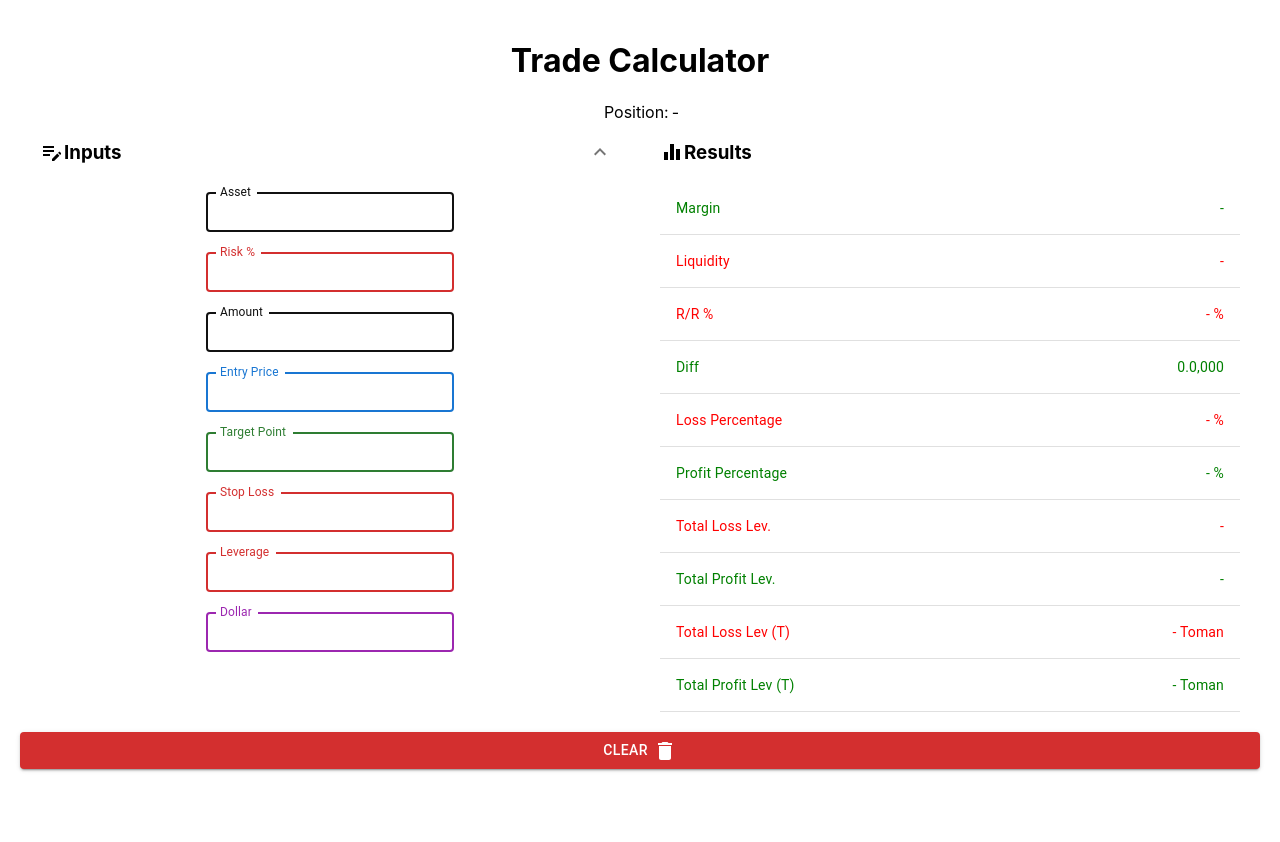
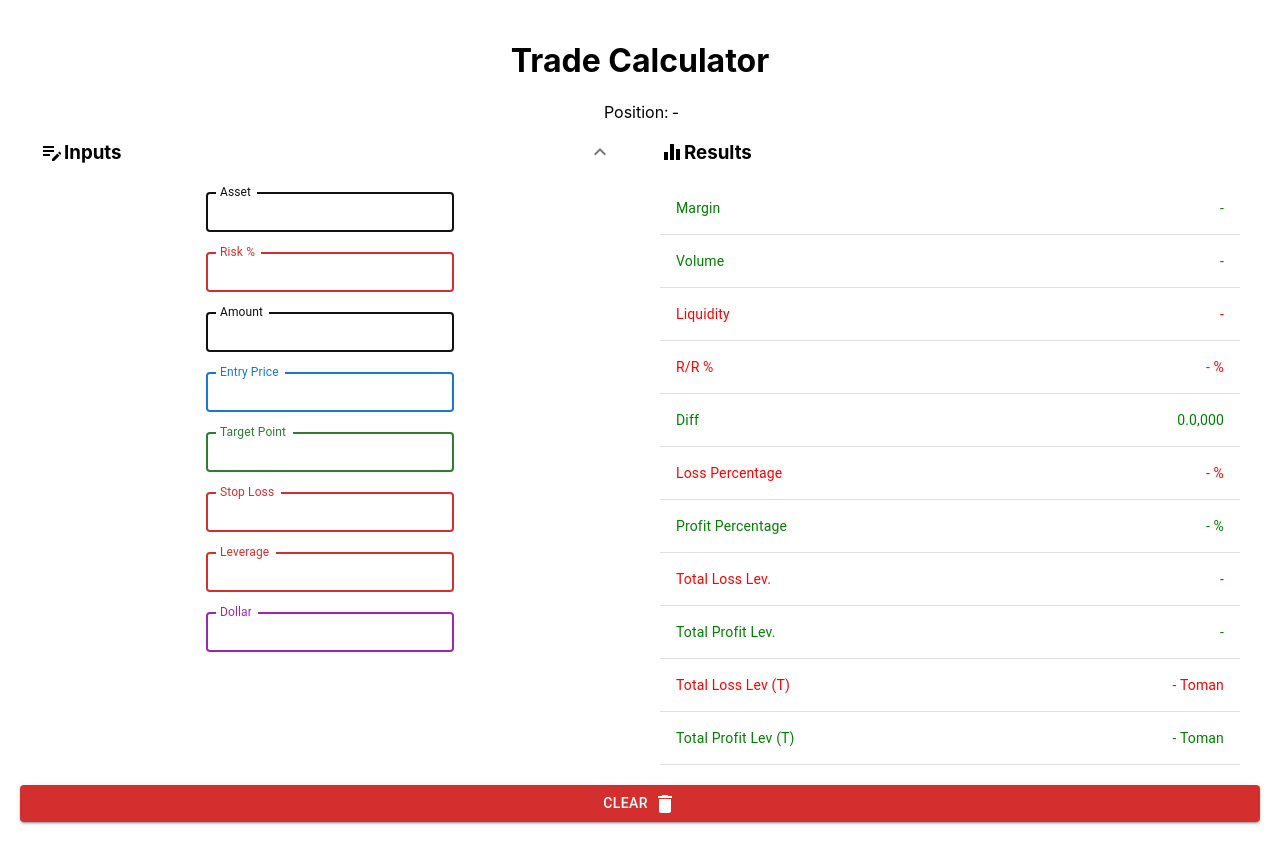
Before and after one commit to saeid4042/trading-calculator, a React (Create React App) app: page / in a window 1280 px wide. Before the commit the page ends 800 px from the top, so only its background shows below. Built offline with nearby package versions, Linux system fonts and the light colour scheme.

Commit message:
feat: add volume formula

```diff
--- a/src/components/Results.tsx
+++ b/src/components/Results.tsx
@@ -17,8 +17,8 @@ function Results({ formData }) {
       <Table>
         <TableBody>
             {Object.values(metrics).filter(metric => !metric?.hidden).map(metric => (
-              <TableRow key={metric.title}>
-                <TableCell sx={{ color: metric.color }}>{metric.title}</TableCell>
+              <TableRow key={metric.title(formData)}>
+                <TableCell sx={{ color: metric.color }}>{metric.title(formData)}</TableCell>
                 <TableCell
                   align='right'
                   sx={{ color: metric.color }}
--- a/src/constants.ts
+++ b/src/constants.ts
@@ -6,14 +6,23 @@ const isLong = (f: formProps) => (f.entryPrice < f.exitPrice);
 export const metrics = {
     margin: {
         color: 'green',
-        title: 'Margin',
+        title: (f: formProps) => 'Margin',
         value: (f: formProps) => isLong(f)
             ? ((f.asset * f.risk * f.stopLoss) / (( f.entryPrice - f.stopLoss ) * f.lev))/100
             : ((f.asset * f.risk * f.entryPrice) / (( f.stopLoss - f.entryPrice ) * f.lev))/100,
     },
+    volume: {
+        color: 'green',
+        title: (f: formProps) => `Volume ${f.lev && `with Lev. = ${f.lev}`}`,
+        value: (f: formProps) => {
+            const a = (f.asset * f.risk) / 100;
+            const b = f.entryPrice - f.stopLoss;
+            return Math.abs((a / b) * f.entryPrice) / f.lev;
+        },
+    },
     liq: {
         color: 'red',
-        title: 'Liquidity',
+        title: (f: formProps) => 'Liquidity',
         value: (f: formProps) => isLong(f)
             ? (f.entryPrice - ((100 / f.lev) / 100) * f.entryPrice)
             : (f.entryPrice + ((100 / f.lev) / 100) * f.entryPrice),
@@ -22,32 +31,32 @@ export const metrics = {
         floatingPosition: 1,
         postFix: '%',
         color: 'red',
-        title: 'R/R %',
+        title: (f: formProps) => 'R/R %',
         value: (f: formProps) => metrics.totalProfit.value(f) / metrics.totalLoss.value(f),
     },
     diff: {
         color: 'green',
-        title: 'Diff',
+        title: (f: formProps) => 'Diff',
         value: (f: formProps) => isLong(f)
             ? (f.exitPrice - f.entryPrice)
             : (f.entryPrice - f.stopLoss),
     },
     diff1: {
         color: 'green',
-        title: 'Diff',
+        title: (f: formProps) => 'Diff',
         value: (f: formProps) => f.exitPrice - f.entryPrice,
         hidden: true
     },
 
     diff2: {
         color: 'green',
-        title: 'Diff',
+        title: (f: formProps) => 'Diff',
         value: (f: formProps) => f.entryPrice - f.stopLoss,
         hidden: true
     },
     gross: {
         color: 'green',
-        title: 'Gross',
+        title: (f: formProps) => 'Gross',
         value: (f: formProps) => f.amount * f.lev,
         hidden: true,
     },
@@ -56,12 +65,12 @@ export const metrics = {
         floatingPosition: 1,
         postFix: '%',
         color: 'red',
-        title: 'Loss Percentage',
+        title: (f: formProps) => 'Loss Percentage',
         value: (f: formProps) => metrics.diff2.value(f) * 100 / f.entryPrice,
     },
     totalLoss: {
         color: 'red',
-        title: 'Total Loss',
+        title: (f: formProps) => 'Total Loss',
         value: (f: formProps) => metrics.lossPercentage.value(f) * f.amount / 100,
         hidden: true
     },
@@ -69,51 +78,51 @@ export const metrics = {
         floatingPosition: 1,
         postFix: '%',
         color: 'green',
-        title: 'Profit Percentage',
+        title: (f: formProps) => 'Profit Percentage',
         value: (f: formProps) => metrics.diff1.value(f) * 100 / f.entryPrice,
     },
     totalProfit: {
         color: 'green',
-        title: 'Total Profit',
+        title: (f: formProps) => 'Total Profit',
         value: (f: formProps) => metrics.profitPercentage.value(f) * f.amount / 100,
         hidden: true,
     },
     lossPercentageLev: {
         color: 'red',
-        title: 'Loss Percentage Lev.',
+        title: (f: formProps) => 'Loss Percentage Lev.',
         value: (f: formProps) => metrics.lossPercentage * f.lev,
         hidden: true,
     },
     totalLossLev: {
         isInteger: true,
         color: 'red',
-        title: 'Total Loss Lev.',
+        title: (f: formProps) => 'Total Loss Lev.',
         value: (f: formProps) => metrics.totalLoss.value(f) * f.lev,
     },
     profitPercentageLev: {
         color: 'green',
-        title: 'Profit Percentage Lev.',
+        title: (f: formProps) => 'Profit Percentage Lev.',
         value: (f: formProps) => metrics.profitPercentage * f.lev,
         hidden: true,
     },
     totalProfitLev: {
         isInteger: true,
         color: 'green',
-        title: 'Total Profit Lev.',
+        title: (f: formProps) => 'Total Profit Lev.',
         value: (f: formProps) => metrics.totalProfit.value(f) * f.lev,
     },
     totalLossLevInToman: {
         isInteger: true,
         postFix: 'Toman',
         color: 'red',
-        title: 'Total Loss Lev (T)',
+        title: (f: formProps) => 'Total Loss Lev (T)',
         value: (f: formProps) => metrics.totalLossLev.value(f) * f.dollar,
     },
     totalProfitLevInToman: {
         isInteger: true,
         postFix: 'Toman',
         color: 'green',
-        title: 'Total Profit Lev (T)',
+        title: (f: formProps) => 'Total Profit Lev (T)',
         value: (f: formProps) => metrics.totalProfitLev.value(f) * f.dollar,
     },
 }
```
Also changed, not shown: 1 other file (tests, documents, lock files or other folders).
